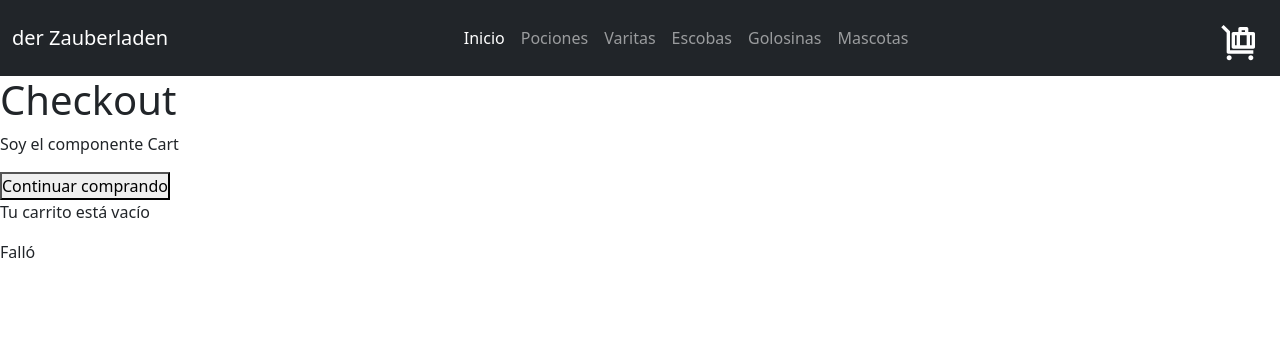
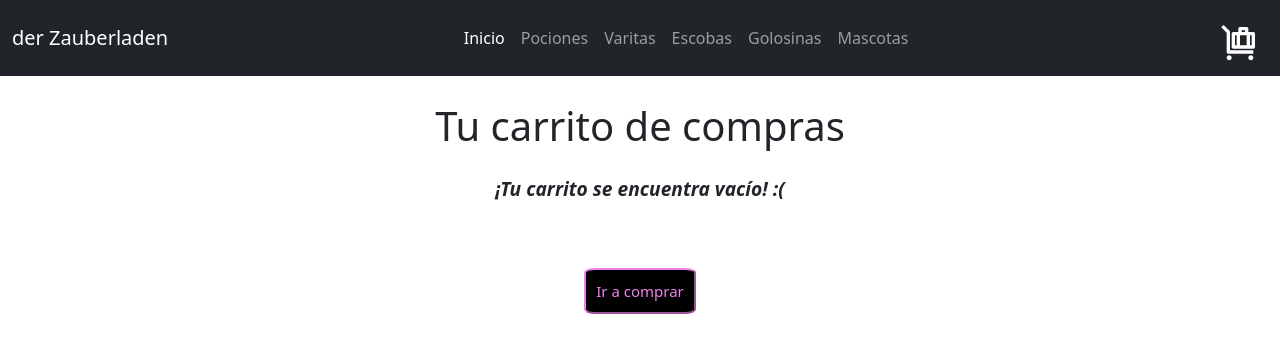
Before and after one commit to Micasebonne/ecommerce-casebonne, a React (Create React App) app: page /cart in a window 1280 px wide. Shown: the top 352 px of the page. Built offline with nearby package versions, Linux system fonts and the light colour scheme.

Commit message:
agregue estilos al componente Cart

```diff
--- a/src/App.css
+++ b/src/App.css
@@ -198,3 +198,26 @@
   text-align: center;
   align-self: center;
 }
+
+.cartText {
+  text-align: center;
+  margin-top: 2%;
+}
+
+.cartSubText {
+  text-align: center;
+  font-weight: bold;
+  font-style: italic;
+  font-size: 1.2rem;
+  margin-top: 2%;
+}
+
+.contenedorBotonCart {
+  display: flex;
+  flex-direction: row;
+  flex-wrap: nowrap;
+  align-content: space-around;
+  justify-content: space-evenly;
+  margin-top: 5%;
+  margin-bottom: 5%;
+}
--- a/src/components/Cart.js
+++ b/src/components/Cart.js
@@ -8,13 +8,14 @@ const Cart = () => {
 
     return (
         <>
-            <h1>Checkout</h1>
-            <p>Soy el componente Cart</p>
-            <Link to='/'><button>Continuar comprando</button></Link>
+            <h1 className="cartText">Tu carrito de compras</h1>
             {
                 (context.cartList.length > 0)
-                    ? <button onClick={context.clear}>Borrar todos los productos</button>
-                    : <p>Tu carrito está vacío</p>
+                    ? <div className="contenedorBotonCart">
+                    <Link to='/'><button className="botonCount">Continuar comprando</button></Link>
+                    <button onClick={context.clear} className="botonCount">Vaciar carrito</button>
+                    </div>
+                    : <p className="cartSubText">¡Tu carrito se encuentra vacío! :( </p>
             }
             {
                 context.cartList.length > 0
@@ -24,16 +25,19 @@ const Cart = () => {
                                 <img src={item.imgItem} title={item.img}></img>
                             </div>
                             <div className="cartDetail">
-                                <p>Producto: {item.nameItem}</p>
-                                <button onClick={() => context.removeItem(item.idItem)}>Borrar producto</button>
+                                <p className="cartSubText">Producto: {item.nameItem}</p>
+                                <button onClick={() => context.removeItem(item.idItem)} className="botonCount">Borrar producto</button>
                             </div>
                             <div className="precioCart">
-                                <p>{item.cantItem} item(s)</p>
-                                <p>$ {item.priceItem} cada uno</p>
+                                <p className="cartSubText">{item.cantItem} item(s)</p>
+                                <p className="cartSubText">$ {item.priceItem} cada uno</p>
                             </div>
                         </div>
                     )
-                    : <p>Falló</p>
+                    : <div className="contenedorBotonCart">
+                    <Link to='/'><button className="botonCount">Ir a comprar</button></Link>
+                    </div>
+
             }
         </>
     );
```
